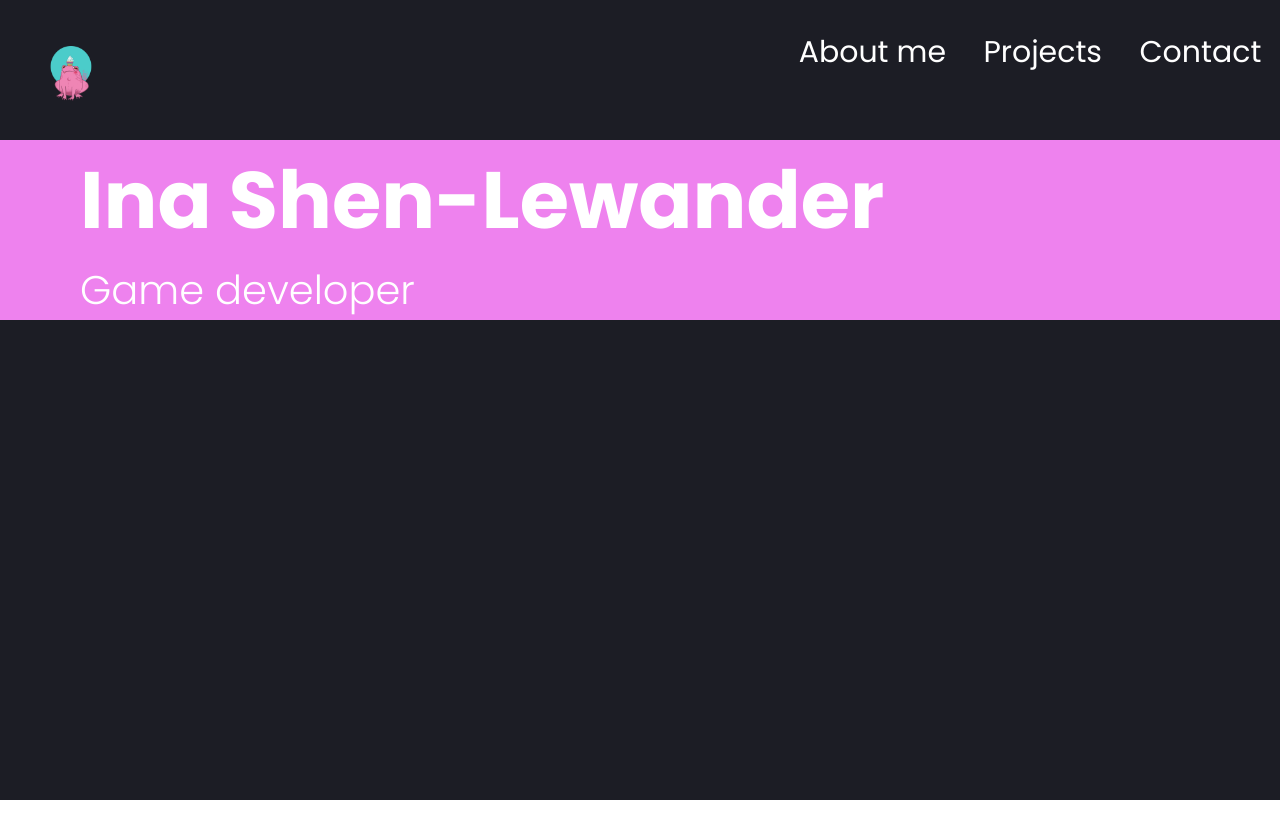
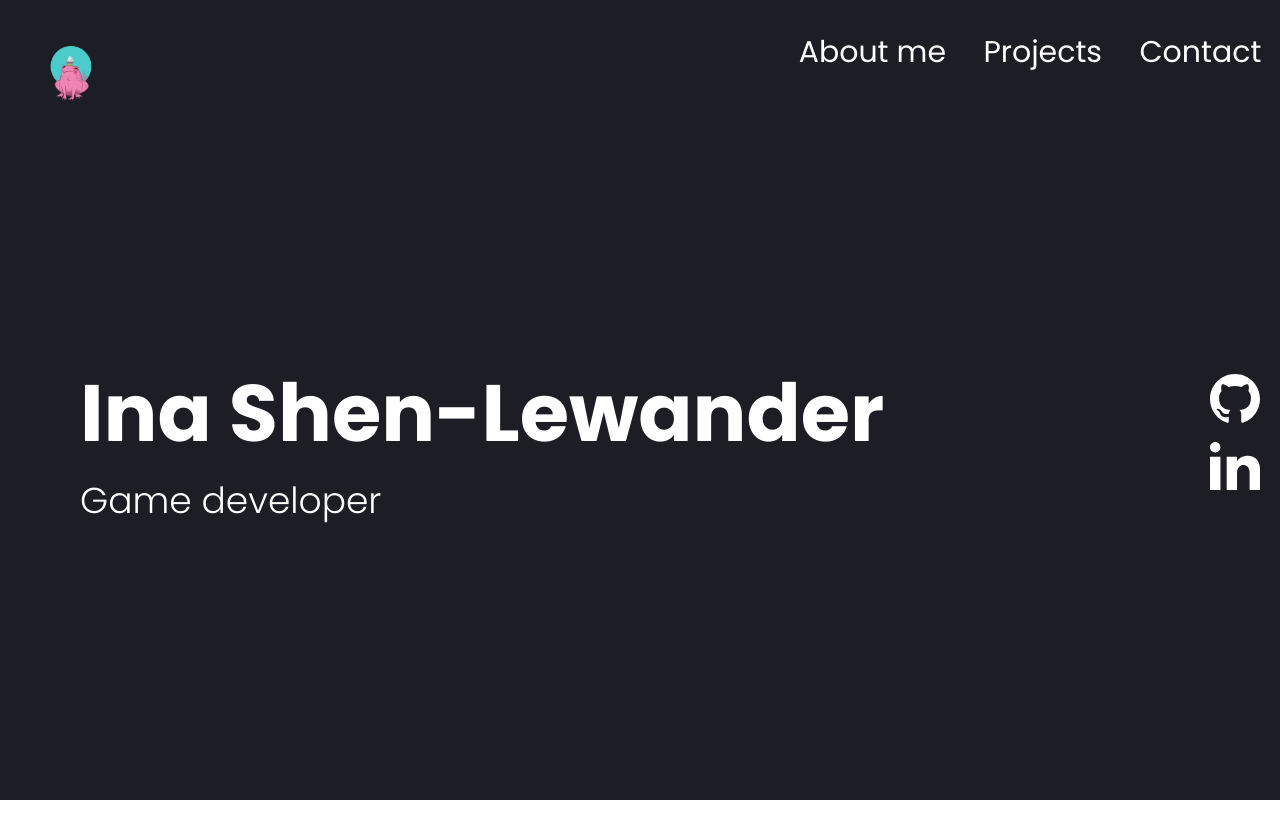
Before and after one commit to InaSLew/Portfolio, a React (Create React App) app: page / in a window 1280 px wide. Shown: the top 838 px of the page. Before the commit the page ends 800 px from the top, so only its background shows below. Built offline with nearby package versions, Linux system fonts and the light colour scheme.

Commit message:
HeroArea without button working alright

```diff
--- a/src/App.css
+++ b/src/App.css
@@ -19,7 +19,7 @@
 
 p {
   margin: 0;
-  font-size: 5vmin;
+  font-size: 4.5vmin;
   font-weight: 300;
 }
 
--- a/src/Components/HeroArea/HeroArea.css
+++ b/src/Components/HeroArea/HeroArea.css
@@ -1,16 +1,26 @@
 .container {
-    background-color: violet;
-}
-
-.mobile-container {
-    background-color: turquoise;
     display: flex;
     height: 100%;
     justify-content: space-between;
     align-items: center;
 }
 
+.mobile-container {
+    display: flex;
+    height: 100%;
+    align-items: center;
+    justify-content: space-between;
+}
+
 .hero-text {
     margin-left: 80px;
     margin-bottom: 200px;
 }
+
+.socials {
+    padding-bottom: 200px;
+}
+
+.social {
+    padding-right: 2.5vmin;
+}
--- a/src/Components/HeroArea/HeroArea.tsx
+++ b/src/Components/HeroArea/HeroArea.tsx
@@ -11,6 +11,15 @@
                 <h1>Ina Shen-Lewander</h1>
                 <p>Game developer</p>
             </div>
+            <div className='socials'>
+                <div><a href="https://github.com/InaSLew"  className='social'>
+                    <svg xmlns="http://www.w3.org/2000/svg" fill="#ffffff" width={isTabletOrMobile ? '30' : '50'} height={isTabletOrMobile ? '30' : '50'} viewBox="0 0 24 24"><path d="M12 0c-6.626 0-12 5.373-12 12 0 5.302 3.438 9.8 8.207 11.387.599.111.793-.261.793-.577v-2.234c-3.338.726-4.033-1.416-4.033-1.416-.546-1.387-1.333-1.756-1.333-1.756-1.089-.745.083-.729.083-.729 1.205.084 1.839 1.237 1.839 1.237 1.07 1.834 2.807 1.304 3.492.997.107-.775.418-1.305.762-1.604-2.665-.305-5.467-1.334-5.467-5.931 0-1.311.469-2.381 1.236-3.221-.124-.303-.535-1.524.117-3.176 0 0 1.008-.322 3.301 1.23.957-.266 1.983-.399 3.003-.404 1.02.005 2.047.138 3.006.404 2.291-1.552 3.297-1.23 3.297-1.23.653 1.653.242 2.874.118 3.176.77.84 1.235 1.911 1.235 3.221 0 4.609-2.807 5.624-5.479 5.921.43.372.823 1.102.823 2.222v3.293c0 .319.192.694.801.576 4.765-1.589 8.199-6.086 8.199-11.386 0-6.627-5.373-12-12-12z"/></svg>
+                </a></div>
+                <div><a href="https://www.linkedin.com/in/inashen-lewander/"  className='social'>
+                    <svg xmlns="http://www.w3.org/2000/svg" fill="#ffffff" width={isTabletOrMobile ? '30' : '50'} height={isTabletOrMobile ? '30' : '50'} viewBox="0 0 24 24"><path d="M4.98 3.5c0 1.381-1.11 2.5-2.48 2.5s-2.48-1.119-2.48-2.5c0-1.38 1.11-2.5 2.48-2.5s2.48 1.12 2.48 2.5zm.02 4.5h-5v16h5v-16zm7.982 0h-4.968v16h4.969v-8.399c0-4.67 6.029-5.052 6.029 0v8.399h4.988v-10.131c0-7.88-8.922-7.593-11.018-3.714v-2.155z"/></svg>
+                </a></div>
+            </div>
+
         </div>
     );
 }
--- a/src/Components/NavBar/NavBar.css
+++ b/src/Components/NavBar/NavBar.css
@@ -6,15 +6,10 @@
 
 .nav-list-container-DesktopOrLaptop {
     display: flex;
-    /* list-style-type: none; */
     width: 500px;
     justify-content: space-around;
     font-size: 30px;
 }
-
-/* .nav-list-container-DesktopOrLaptop > li {
-    text-decoration: none;
-} */
 
 .logo-DesktopOrLaptop {
     height: 80px;
@@ -28,7 +23,6 @@
     display: flex;
     flex-direction: column-reverse;
     background-color: #2b2c38;
-    /* list-style-type: none; */
     margin: 0px;
 }
 
```
